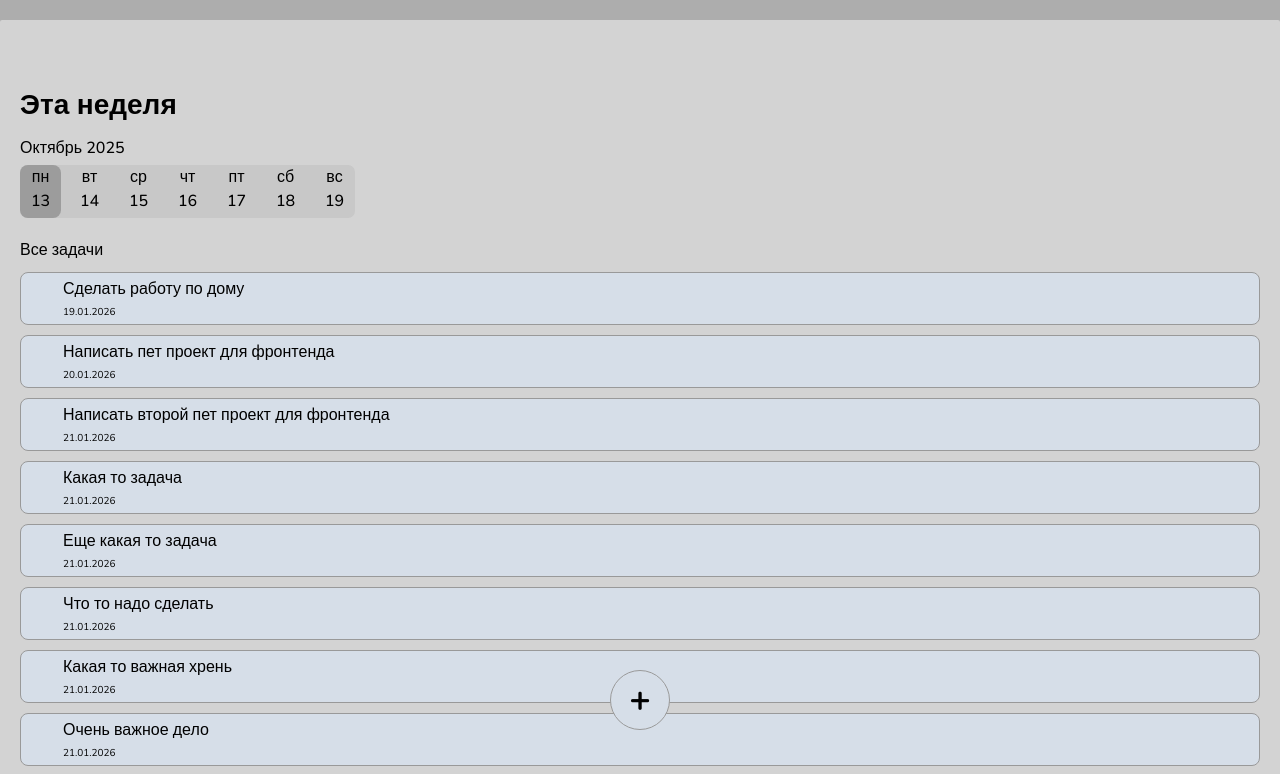
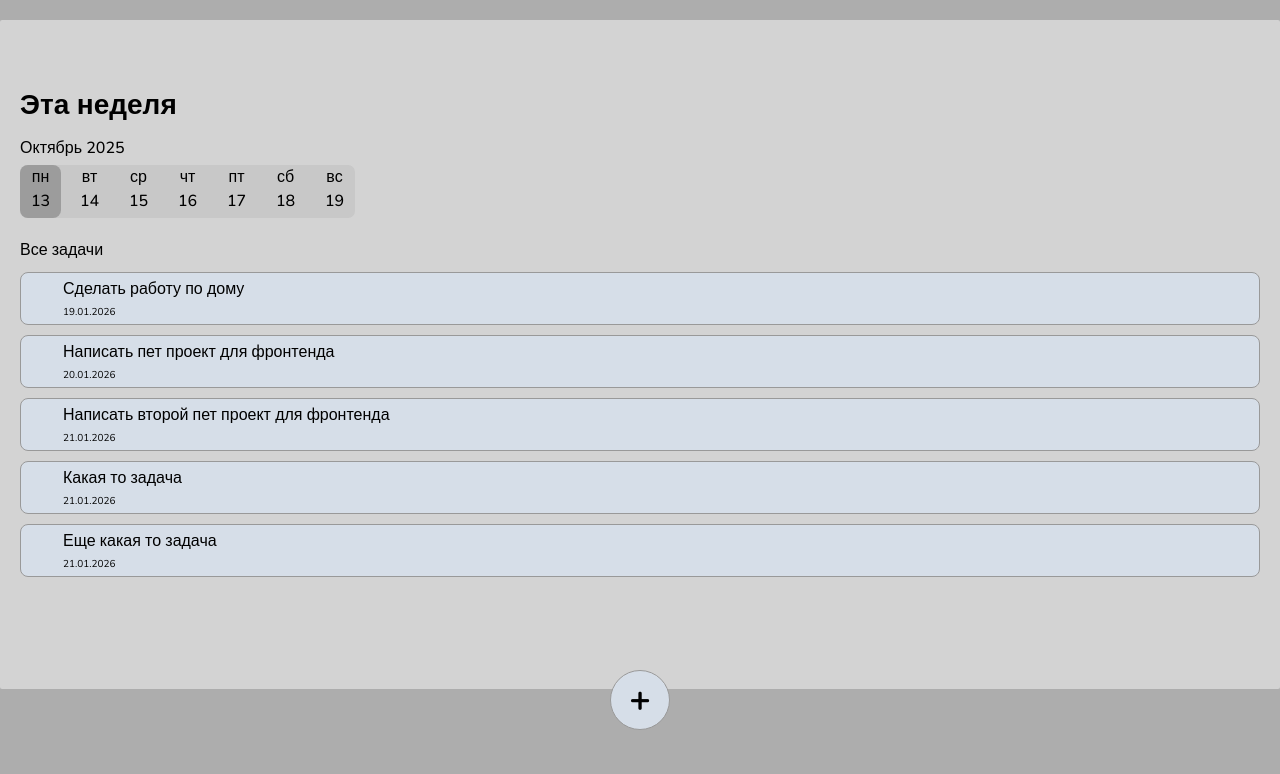
Before and after one commit to Dendru/to-do-list, a Vue app: page / in a window 1280 px wide. Shown: the top 774 px of the page. Built offline with nearby package versions, Linux system fonts and the light colour scheme.

Commit message:
Move tasks state to Pinia store (#6)

```diff
--- a/src/components/TaskForm.vue
+++ b/src/components/TaskForm.vue
@@ -1,6 +1,6 @@
 <template>
   <div class="pa-4 text-center">
-    <v-dialog v-model="store.dialog" max-width="375" content-class="dialog">
+    <v-dialog v-model="dialogStore.dialog" max-width="375" content-class="dialog">
       <v-card>
         <v-card-text>
           <v-row dense>
@@ -25,13 +25,13 @@
         <v-card-actions>
           <v-spacer></v-spacer>
 
-          <v-btn text="Закрыть" variant="plain" @click="store.close()"></v-btn>
+          <v-btn text="Закрыть" variant="plain" @click="dialogStore.close()"></v-btn>
 
           <v-btn
             color="primary"
             text="Сохранить"
             variant="tonal"
-            @click="store.close()"
+            @click="dialogStore.close()"
           ></v-btn>
         </v-card-actions>
       </v-card>
@@ -44,7 +44,7 @@ import { ref } from "vue";
 import { useDate } from "vuetify"
 import { useDialogStore } from "../stores/dialog";
 
-const store = useDialogStore();
+const dialogStore = useDialogStore();
 const menu = ref(false)
 const date = ref(null)
 const formattedDate = ref("")
--- a/src/components/TasksPage.vue
+++ b/src/components/TasksPage.vue
@@ -18,7 +18,7 @@
         <p class="task__date">{{ task.date }}</p>
         <div v-if="selectedTaskId === task.id" class="btn-group">
           <v-btn color="green" icon="mdi-check"></v-btn>
-          <v-btn icon="mdi-pencil" color="blue" @click="store.open()"></v-btn>
+          <v-btn icon="mdi-pencil" color="blue" @click="dialogStore.open()"></v-btn>
           <v-btn color="red" icon="mdi-delete"></v-btn>
         </div>
       </li>
@@ -30,148 +30,14 @@
 <script setup>
 import { ref, computed } from "vue";
 import { useDialogStore } from "../stores/dialog";
+import { useTasksStore } from "../stores/tasks";
 
-const store = useDialogStore();
+const dialogStore = useDialogStore();
+const tasksStore = useTasksStore();
 const props = defineProps({
   selectedDay: Date,
 });
 const selectedTaskId = ref(null);
-
-const tasks = ref([
-  {
-    id: 1,
-    title: "Сделать работу по дому",
-    description: "Пропылесосить квартиру",
-    date: "19.01.2026",
-    completed: false,
-    checked: false,
-  },
-  {
-    id: 2,
-    title: "Написать пет проект для фронтенда",
-    description: "Lorem",
-    date: "20.01.2026",
-    completed: false,
-    checked: false,
-  },
-  {
-    id: 3,
-    title: "Написать второй пет проект для фронтенда",
-    description:
-      "Хочу сделать проект, который будет не стыдно представить на собеседовании и показать HR ",
-    date: "21.01.2026",
-    completed: false,
-    checked: false,
-  },
-  {
-    id: 4,
-    title: "Какая то задача",
-    description:
-      "Хочу сделать проект, который будет не стыдно представить на собеседовании и показать HR ",
-    date: "21.01.2026",
-    completed: false,
-    checked: false,
-  },
-  {
-    id: 5,
-    title: "Еще какая то задача",
-    description:
-      "Хочу сделать проект, который будет не стыдно представить на собеседовании и показать HR ",
-    date: "21.01.2026",
-    completed: false,
-    checked: false,
-  },
-  {
-    id: 6,
-    title: "Что то надо сделать",
-    description:
-      "Хочу сделать проект, который будет не стыдно представить на собеседовании и показать HR ",
-    date: "21.01.2026",
-    completed: false,
-    checked: false,
-  },
-  {
-    id: 7,
-    title: "Какая то важная хрень",
-    description:
-      "Хочу сделать проект, который будет не стыдно представить на собеседовании и показать HR ",
-    date: "21.01.2026",
-    completed: false,
-    checked: false,
-  },
-  {
-    id: 8,
-    title: "Очень важное дело",
-    description:
-      "Хочу сделать проект, который будет не стыдно представить на собеседовании и показать HR ",
-    date: "21.01.2026",
-    completed: false,
-    checked: false,
-  },
-  {
-    id: 9,
-    title: "Довольно серьезный бизнес",
-    description:
-      "Хочу сделать проект, который будет не стыдно представить на собеседовании и показать HR ",
-    date: "21.01.2026",
-    completed: false,
-    checked: false,
-  },
-  {
-    id: 10,
-    title: "Что по делам?",
-    description:
-      "Хочу сделать проект, который будет не стыдно представить на собеседовании и показать HR ",
-    date: "21.01.2026",
-    completed: false,
-    checked: false,
-  },
-  {
-    id: 11,
-    title: "Работу работаем",
-    description:
-      "Хочу сделать проект, который будет не стыдно представить на собеседовании и показать HR ",
-    date: "21.01.2026",
-    completed: false,
-    checked: false,
-  },
-  {
-    id: 12,
-    title: "Вперед за пивом!",
-    description:
-      "Хочу сделать проект, который будет не стыдно представить на собеседовании и показать HR ",
-    date: "21.01.2026",
-    completed: false,
-    checked: false,
-  },
-  {
-    id: 13,
-    title: "Ультра важное дело",
-    description:
-      "Хочу сделать проект, который будет не стыдно представить на собеседовании и показать HR ",
-    date: "21.01.2026",
-    completed: false,
-    checked: false,
-  },
-  {
-    id: 14,
-    title: "Перевернуть котлету",
-    description:
-      "Хочу сделать проект, который будет не стыдно представить на собеседовании и показать HR ",
-    date: "21.01.2026",
-    completed: false,
-    checked: false,
-  },
-  {
-    id: 15,
-    title: "Съесть котлету",
-    description:
-      "Хочу сделать проект, который будет не стыдно представить на собеседовании и показать HR ",
-    date: "21.01.2026",
-    completed: false,
-    checked: false,
-  },
-]);
 
 const selectedTask = (id) => {
   if (selectedTaskId.value === id) {
@@ -182,11 +48,11 @@ const selectedTask = (id) => {
 };
 
 const filteredTasks = computed(() => {
-  if (!props.selectedDay) return tasks.value;
+  if (!props.selectedDay) return tasksStore.tasks;
 
   const selected = new Date(props.selectedDay).toDateString();
 
-  return tasks.value.filter((task) => {
+  return tasksStore.tasks.filter((task) => {
     const [day, month, year] = task.date.split(".");
     const taskDate = new Date(`${year}-${month}-${day}`);
     return taskDate.toDateString() === selected;
--- /dev/null
+++ b/src/stores/tasks.js
@@ -0,0 +1,54 @@
+import { defineStore } from 'pinia'
+import { ref } from 'vue'
+
+export const useTasksStore = defineStore('tasks', () => {
+    const tasks = ref([
+        {
+            id: 1,
+            title: "Сделать работу по дому",
+            description: "Пропылесосить квартиру",
+            date: "19.01.2026",
+            completed: false,
+            checked: false,
+        },
+        {
+            id: 2,
+            title: "Написать пет проект для фронтенда",
+            description: "Lorem",
+            date: "20.01.2026",
+            completed: false,
+            checked: false,
+        },
+        {
+            id: 3,
+            title: "Написать второй пет проект для фронтенда",
+            description:
+                "Хочу сделать проект, который будет не стыдно представить на собеседовании и показать HR ",
+            date: "21.01.2026",
+            completed: false,
+            checked: false,
+        },
+        {
+            id: 4,
+            title: "Какая то задача",
+            description:
+                "Хочу сделать проект, который будет не стыдно представить на собеседовании и показать HR ",
+            date: "21.01.2026",
+            completed: false,
+            checked: false,
+        },
+        {
+            id: 5,
+            title: "Еще какая то задача",
+            description:
+                "Хочу сделать проект, который будет не стыдно представить на собеседовании и показать HR ",
+            date: "21.01.2026",
+            completed: false,
+            checked: false,
+        },
+    ]);
+
+    return {
+        tasks
+    }
+})
```
